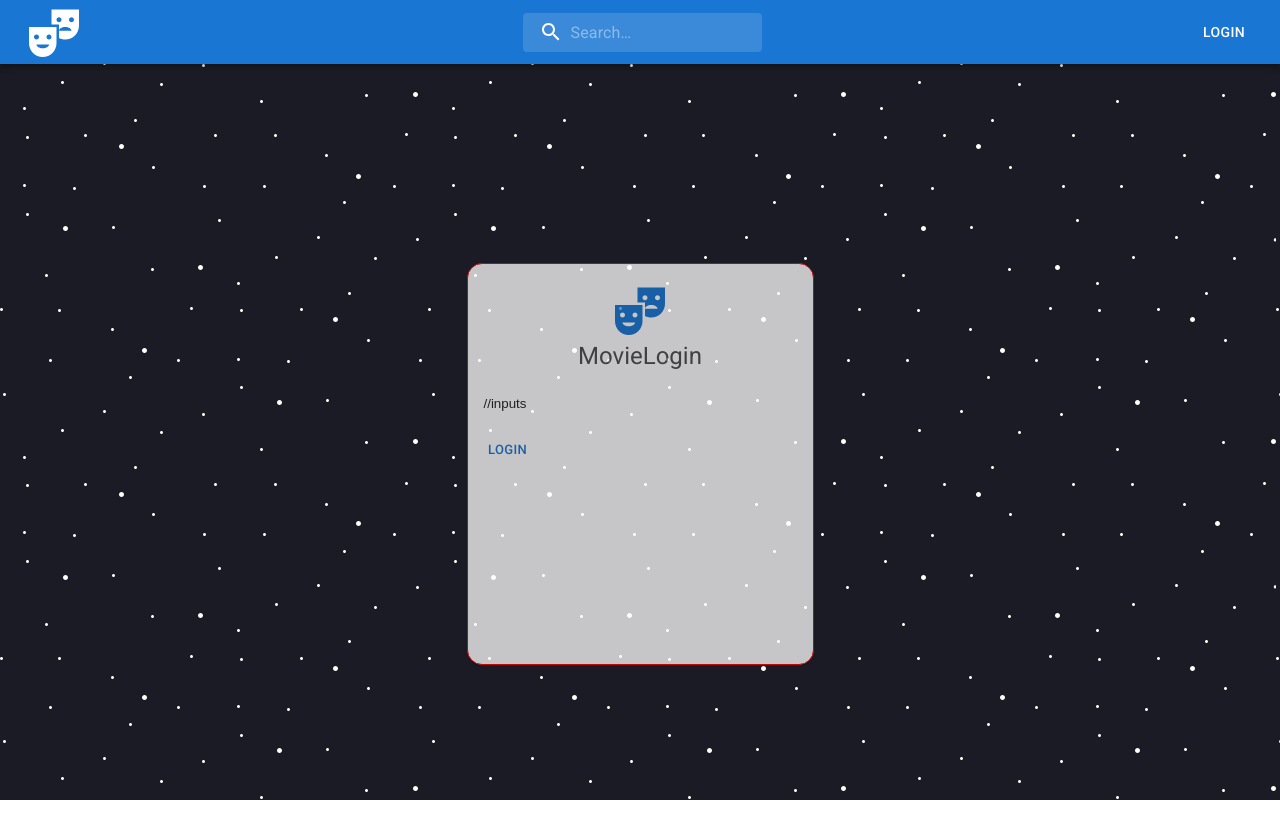
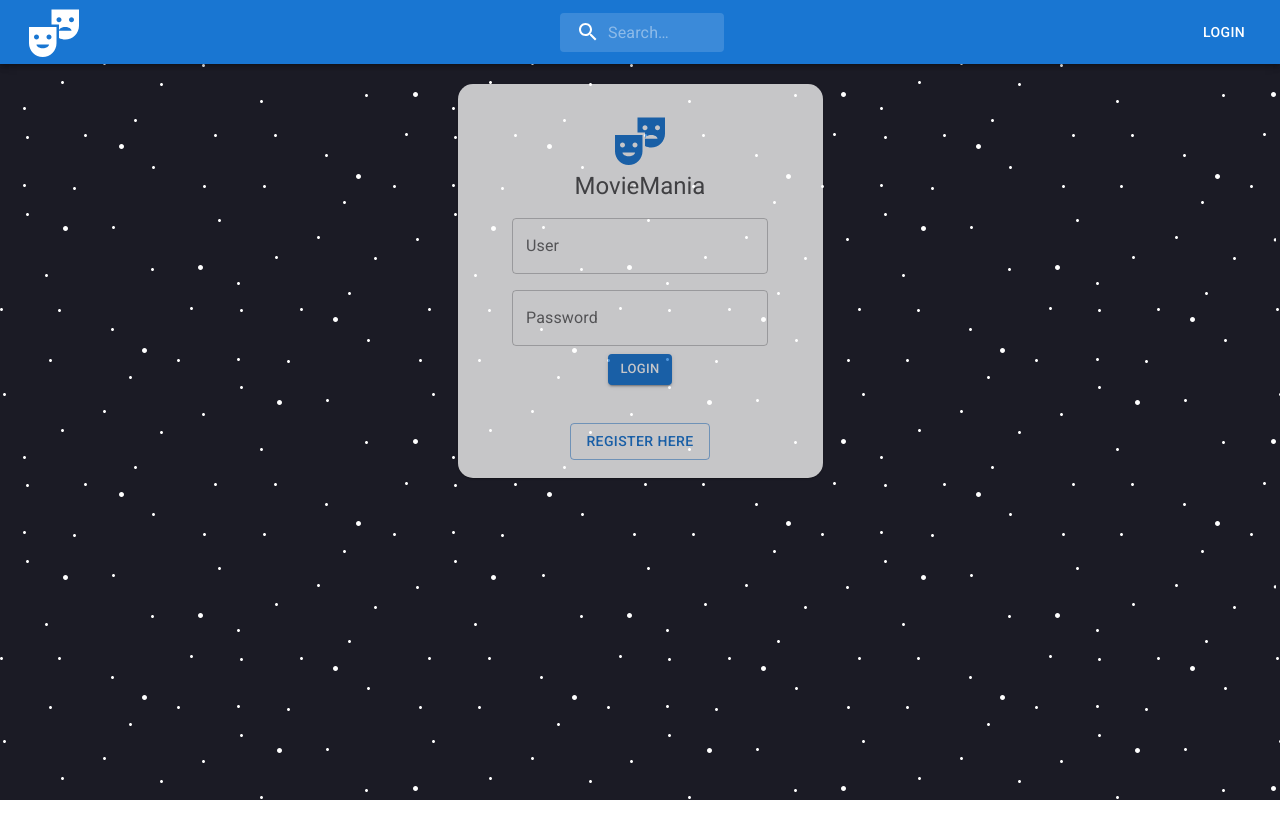
Before and after one commit to Espancake/MovieApp, a React (Create React App) app: page /login in a window 1280 px wide. Shown: the top 838 px of the page. After the commit the page ends 800 px from the top, so only its background shows below. Built offline with nearby package versions, Linux system fonts and the light colour scheme.

Commit message:
login and register form done

```diff
--- a/src/App.js
+++ b/src/App.js
@@ -3,10 +3,10 @@ import {BrowserRouter, Route, Routes} from 'react-router-dom'
 
 // Components
 import MovieList from './components/MovieListContainer.jsx';
-import Layout from './Layout';
+import Layout from './components/Layout';
 import MovieInfo from './components/MovieInfo';
 import NotFound from './components/NotFound';
-import Login from './Pages/Login';
+import Login from './Pages/LoginPage';
 
 const App = () => {
   return (
--- a/src/Pages/Login.jsx
+++ b/src/Pages/LoginPage.jsx
@@ -1,38 +1,43 @@
 import * as React from 'react';
+import { useState } from 'react';
+
+
+//Components
+import Register from '../components/Register'
+import Login from '../components/Login';
 
 import styled from 'styled-components';
 
 import Card from '@mui/material/Card';
-import CardContent from '@mui/material/CardContent';
 import CardMedia from '@mui/material/CardMedia';
 import Typography from '@mui/material/Typography';
-import { Button, CardActionArea, CardActions } from '@mui/material';
+import { Box, Button, CardActions } from '@mui/material';
 import { TheaterComedy } from '@mui/icons-material';
-import { borderRadius } from '@mui/system';
 
-const Login =()=> {
+const LoginPage =()=> {
 
     const LoginContainer = styled.div`
         width: 100%;
-        height: 100vh;
+        height: 100%;
+        margin-top: 20px;
         display: flex;
         justify-content:center;
         align-items:center;
     `;
 
-
+    const [signup, setSignUp] = useState(false)
+    console.log(signup)
 
   return (
     <LoginContainer>
         <Card sx={{
             width: '345px',
-            height:'400px',
-            border:'1px solid red',
+            height:'auto',
+            padding:'10px',
             borderRadius:'15px',
             opacity:0.75,
 
             }}>
-        <CardActionArea>
             <CardMedia sx={{
                 display:'flex',
                 flexDirection:'column',
@@ -45,21 +50,27 @@ const Login =()=> {
                 sx={{
                     opacity:0.8,
                 }}>
-                    MovieLogin
+                    MovieMania
                 </Typography>
             </CardMedia>
-            <CardContent>
-                //inputs
-            </CardContent>
-        </CardActionArea>
-        <CardActions>
-            <Button size="small" color="primary">
-                Login
-            </Button>
+                    {!signup?<Login/>:<Register/>}
+        <CardActions sx={{
+            display:'flex',
+            justifyContent:'center',
+            alignItems:'center',
+        }}>
+
+            <Button
+            sx={{
+                marginTop:'30px'
+            }}
+            onClick={()=>setSignUp(!signup)}
+            Button variant="outlined">{!signup?'Register Here': 'Login Here'}</Button>
+
         </CardActions>
         </Card>
     </LoginContainer>
 
   );
 }
-export default Login
+export default LoginPage
--- /dev/null
+++ b/src/components/FormInput.jsx
@@ -0,0 +1,50 @@
+import React from 'react'
+import { useState } from 'react';
+import { TextField, Box } from '@mui/material'
+import styled from 'styled-components';
+
+const FormInput = (props) => {
+
+    const Error = styled.span `
+        color: red;
+        width: 200px;
+    `
+
+
+
+    const {name, label, errorMessage, onChange, pattern, id, ...inputprops} = props;
+
+    const [isValid, setIsValid] = useState(true);
+
+    const handleBlur = (e) => {
+      setIsValid(e.target.checkValidity() && (!pattern || new RegExp(pattern).test(e.target.value)));
+    };
+
+    return (
+      <Box
+        sx={{
+          display:'flex',
+          flexDirection:'column',
+          justifyContent:'center',
+          alignItems:'center'
+        }}
+      >
+        <TextField
+          required
+          {...inputprops}
+          id={"outlined-required" && "id"}
+          label={label}
+          name={name}
+          onBlur={handleBlur}
+          onChange={onChange}
+          sx={{
+            '.MuiInputLabel-asterisk':{ display:'none' },
+            '&:invalid[focused="true"] ~ span': { display: 'block' },
+          }}
+        />
+        {!isValid && <Error>{errorMessage}</Error>}
+      </Box>
+    );
+  };
+
+  export default FormInput;
--- a/src/Layout.jsx
+++ b/src/components/Layout.jsx
@@ -1,9 +1,9 @@
 import styled from 'styled-components';
 import React, { createContext, useState } from 'react';
 //components
-import Navbar from './components/Navbar';
-import NotFound from './components/NotFound'
-import Stars from './images/stars.svg'
+import Navbar from './Navbar';
+import NotFound from './NotFound'
+import Stars from '../images/stars.svg'
 
 export const DataContext = createContext({});
 const Layout = ({children}) => {
--- /dev/null
+++ b/src/components/Login.jsx
@@ -0,0 +1,52 @@
+import React, {useState} from 'react';
+import { Box, Button, TextField } from "@mui/material";
+
+
+const Login = () => {
+
+
+
+  return (
+    <div>
+        <form>
+        <Box
+                    component="form"
+                    sx={{
+                        display:'flex',
+                        justifyContent:'center',
+                        alignItems:'center',
+                        flexDirection:'column',
+                        '& .MuiTextField-root': { m: 1, width: '32ch' },
+                    }}
+                >
+                        <TextField
+                        required
+                        id="outlined-required"
+                        label="User"
+                        sx={{
+                          '.MuiInputLabel-asterisk':{display:'none'}
+                        }}
+
+                        />
+                        <TextField
+                        required
+                        id="outlined-password-input"
+                        label="Password"
+                        type="password"
+                        sx={{
+                          '.MuiInputLabel-asterisk':{display:'none'}
+                        }}
+                        autoComplete="current-password"
+
+                        />
+
+                      <Button type='submit' variant="contained" size="small" color="primary">
+                      Login
+                      </Button>
+                </Box>
+        </form>
+    </div>
+  )
+}
+
+export default Login
--- a/src/components/MovieListContainer.jsx
+++ b/src/components/MovieListContainer.jsx
@@ -2,7 +2,7 @@ import React, {useContext} from 'react'
 import styled, {keyframes} from 'styled-components';
 import Movies from './MoviesComponent';
 import LocalMoviesIcon from '@mui/icons-material/LocalMovies';
-import { DataContext } from '../Layout';
+import { DataContext } from './Layout';
 //import Background from './Background'
 
 
--- a/src/components/Navbar.jsx
+++ b/src/components/Navbar.jsx
@@ -1,7 +1,7 @@
 //react resources
 import * as React from 'react';
 import { useState } from 'react';
-import { useLocation, useNavigate } from 'react-router-dom';
+import { Link, useLocation, useNavigate } from 'react-router-dom';
 
 //http axios resources
 import axios from 'axios';
@@ -104,7 +104,11 @@ const SearchAppBar=({handleData, currentLocation, handleLocation})=> {
         sx={{display:'flex',
              justifyContent:'space-between',
       }}>
-          <TheaterComedy sx={{fontSize:'60px', display:'block'}}/>
+          <span>
+            <Link to={'/'} style={{ textDecoration: 'none', color: 'inherit' }}>
+              <TheaterComedy sx={{fontSize:'60px', display:'block'}}/>
+            </Link>
+          </span>
           <Search>
             <SearchIconWrapper>
               <SearchIcon />
--- /dev/null
+++ b/src/components/Register.jsx
@@ -0,0 +1,115 @@
+import React, {useState} from 'react';
+import { Box, Button, TextField } from "@mui/material";
+import FormInput from './FormInput'
+import styled from 'styled-components';
+
+
+const Register = () => {
+
+
+  const RegisterForm = styled.form`
+    display: flex;
+    flex-direction: column;
+    justify-content: center;
+    align-items: center;
+  `
+
+  const [values, setValues] = useState({
+    username:"",
+    email:"",
+    password:"",
+    confirmPassword:""
+  })
+
+  const inputs = [
+    {
+      id:1,
+      name:"username",
+      type:"text",
+      placeholder:"Username",
+      errorMessage:"Username should be 3-16 characters and shouldnt include any special character",
+      label:"Username",
+      pattern:"^[A-Za-z0-9]{3,16}$",
+      required: true,
+    },
+    {
+      id:2,
+      name:"email",
+      type:"email",
+      placeholder:"Email",
+      errorMessage:"it should be a valid email address!",
+      label:"Email",
+      required: true,
+    },
+    {
+      id:4,
+      name:"password",
+      type:"password",
+      placeholder:"Password",
+      errorMessage:"Password should be 8-20 characters and at least 1 letter, 1 number and 1 special character ",
+      label:"Password",
+      pattern: `^(?=.*[0-9])(?=.*[a-zA-Z])(?=.*[!@#$%^&*])[a-zA-Z0-9!@#$%^&*]{8,20}$`,
+      required: true,
+    },
+    {
+      id:5,
+      name:"confirmPassword",
+      type:"password",
+      placeholder:"Confirm Password",
+      errorMessage:"Passwords dont match",
+      label:"Confirm Password",
+      pattern:values.password,
+      required: true,
+    },
+  ]
+
+  const handleSubmit = (e)=>{
+    e.preventDefault();
+    console.log(values)
+  }
+
+  const onChange = (e)=>{
+    setValues({...values, [e.target.name]:e.target.value})
+  }
+
+  return (
+    <div>
+        <RegisterForm onSubmit={handleSubmit}>
+        <Box
+                    component="form"
+                    sx={{
+                        display:'flex',
+                        justifyContent:'center',
+                        alignItems:'center',
+                        flexDirection:'column',
+                        '& .MuiTextField-root': { m: 1, width: '32ch' },
+                    }}
+                >
+
+                        {inputs.map((input)=>(
+                                <FormInput
+                                key={input.id}
+                                {...input}
+                                value={values[input.name]}
+                                onChange={onChange}
+                                pattern={input.pattern}
+                                />
+
+
+                              ))}
+                </Box>
+
+                      <Button
+                      type='submit'
+                      variant="contained"
+                      size="small"
+                      color="primary"
+                      >
+                      Register
+                      </Button>
+        </RegisterForm>
+    </div>
+  )
+}
+
+export default Register
```
